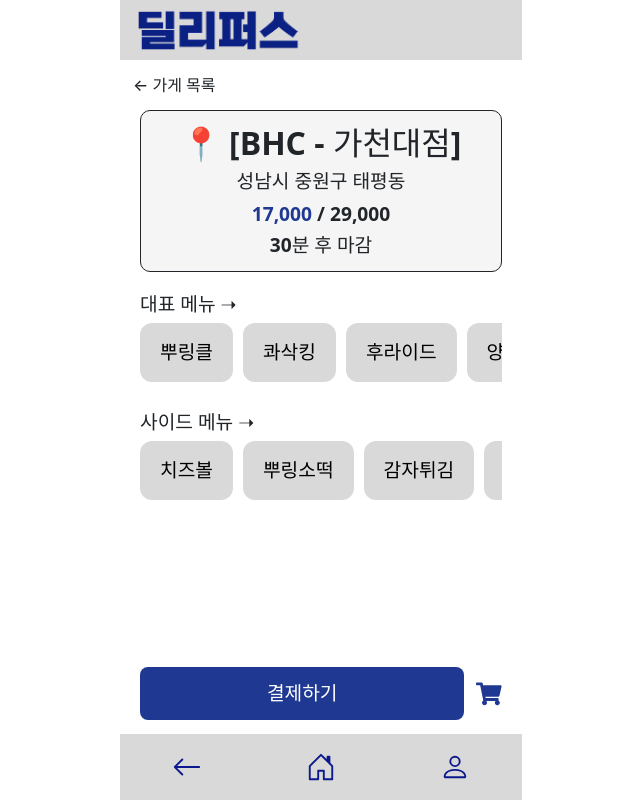
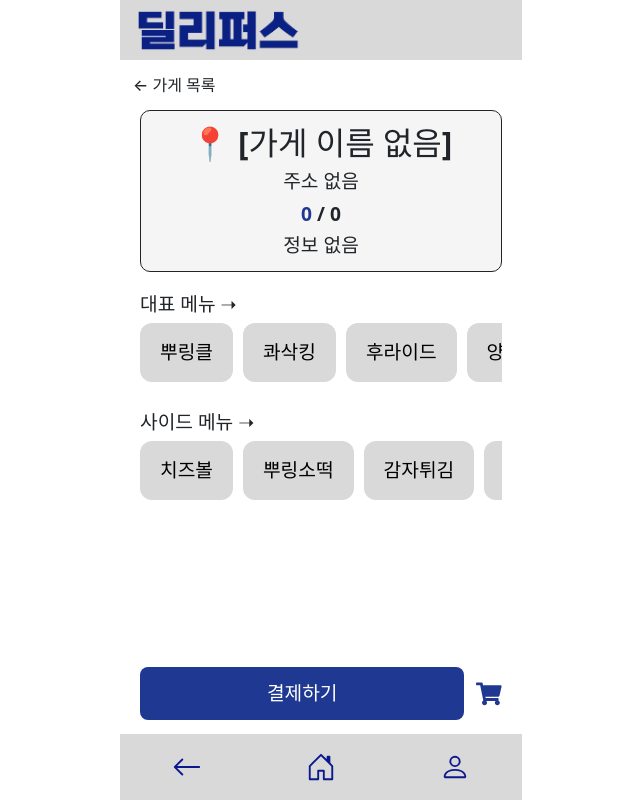
Before and after one commit to GCU-Project-Space/Front, a React (Vite) app: page /menu-select in a window 1280 px wide. Shown: the whole page, without its empty margins (319-959 px from the left). Built offline with nearby package versions, Linux system fonts and the light colour scheme.

Commit message:
feat:STORELIST->MENESELECT연결

```diff
--- a/src/pages/MenuSelect.jsx
+++ b/src/pages/MenuSelect.jsx
@@ -6,18 +6,21 @@
 import FixedLayout from "../components/FixedLayout";
 import styled from "styled-components";
 import { FaShoppingCart } from "react-icons/fa";
+import { useLocation } from 'react-router-dom';
 
 const MenuSelect = () => {
   const navigate = useNavigate();
 
   // 가게 정보 변수
-  const store = {
-    name: "BHC - 가천대점",
-    location: "성남시 중원구 태평동",
-    currentAmount: 17000,
-    minOrder: 29000,
-    closeIn: "30분 후 마감",
+  const location = useLocation();
+  const defaultStore = {
+    name: "가게 이름 없음",
+    location: "주소 없음",
+    currentAmount: 0,
+    minOrder: 0,
+    closeIn: "정보 없음",
   };
+  const store = { ...defaultStore, ...(location.state || {}) };
 
   // 메뉴 태그 변수
   const mainMenus = ["뿌링클", "콰삭킹", "후라이드", "양념", "간장", "마늘"];
--- a/src/pages/StoreList.jsx
+++ b/src/pages/StoreList.jsx
@@ -47,7 +47,7 @@
 
       <main style={{ flex: 1, padding: '0 20px', overflowY: 'auto' }}>
         {stores.map((store, idx) => (
-          <div key={idx} style={{ marginBottom: '20px' }}>
+          <div key={idx} style={{ marginBottom: '20px',cursor: 'pointer' }} onClick={() => navigate('/menu-select', { state: store })}>
             <hr style={{ border: 'none', borderTop: '1px solid #ccc',margin: '0px 0'}}
       />
             <h3 style={{ fontSize: '2.5rem', fontWeight: '700', margin: '0 0 8px 0' }}>
```
